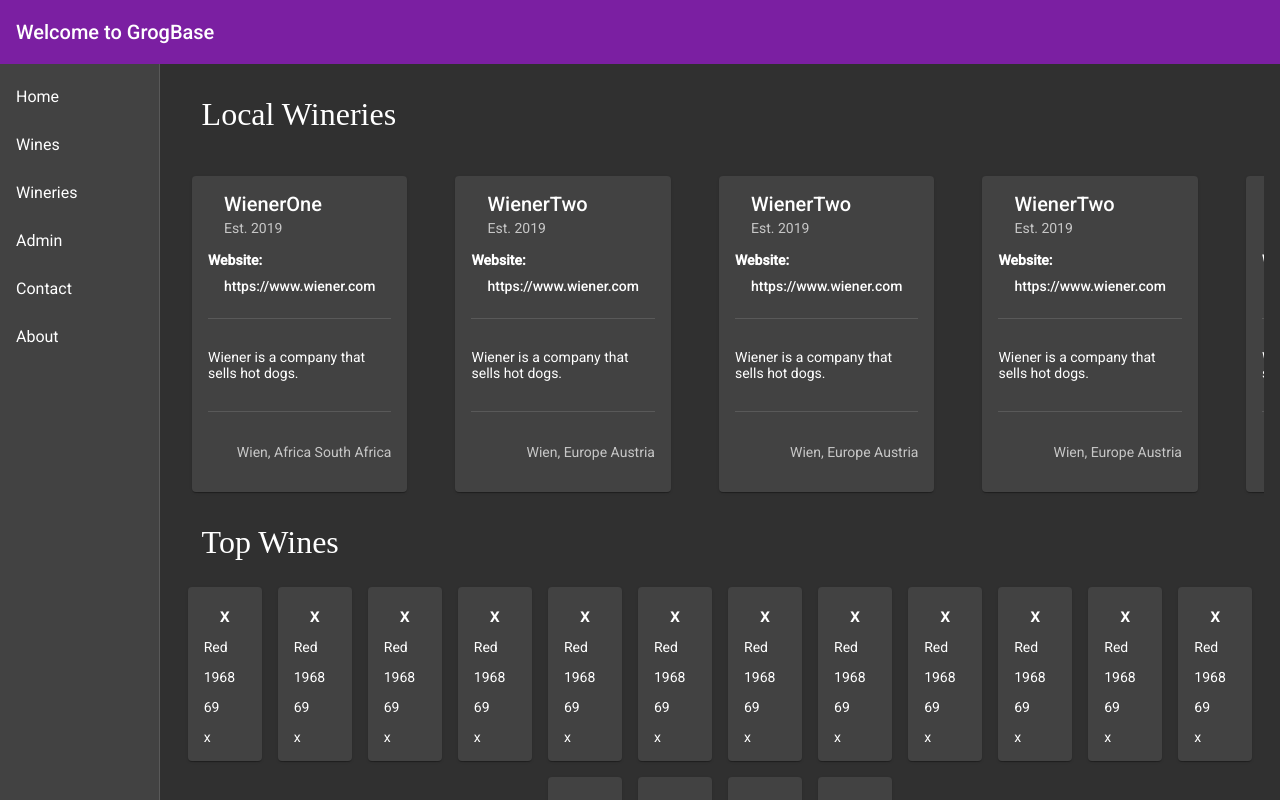
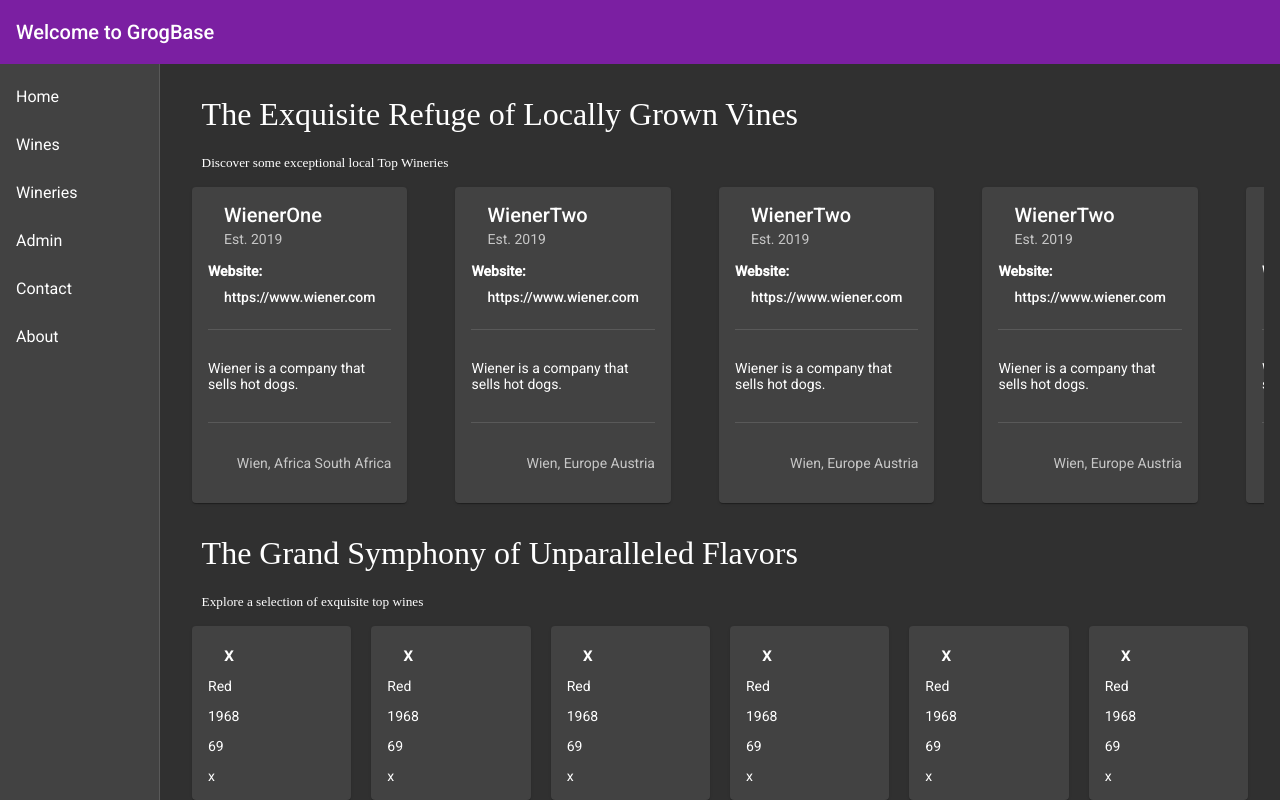
Before and after one commit to PeacefulCompany/GrogBase, an Angular app in the folder frontend/: page / in a window 1280 px wide. Shown: the top 800 px of the page. Built offline with nearby package versions, Linux system fonts and the light colour scheme.

Commit message:
Added wine component to _share

```diff
--- /dev/null
+++ b/frontend/src/app/_shared/wine/wine.component.html
@@ -0,0 +1,11 @@
+<mat-card class="Wines" >
+    <mat-card-header>
+        <mat-card-title>{{ wine.name }}</mat-card-title>
+    </mat-card-header>
+    <mat-card-content>
+        <p>{{ wine.type }}</p>
+        <p>{{ wine.year }}</p>
+        <p>{{ wine.price }}</p>
+        <p>{{ wine.description}}</p>
+    </mat-card-content>
+</mat-card>
--- a/frontend/src/app/home/home.component.html
+++ b/frontend/src/app/home/home.component.html
@@ -1,21 +1,17 @@
-<h2 class="title">Local Wineries</h2>
-<div class="winery">
+<h2 class="title">The Exquisite Refuge of Locally Grown Vines</h2>
+<h5 class="title2">Discover some exceptional local Top Wineries</h5>
+
+<div class="TopWineries">
   <app-winery
     *ngFor="let winery of Localwiener"
     [winery]="winery"
   ></app-winery>
 </div>
-<h2 class="title">Top Wines</h2>
-<div class="container">
-  <mat-card class="Wines" *ngFor="let item of TopWine">
-    <mat-card-header>
-      <mat-card-title>{{ item.name }}</mat-card-title>
-    </mat-card-header>
-    <mat-card-content>
-      <p>{{ item.type }}</p>
-      <p>{{ item.year }}</p>
-      <p>{{ item.price }}</p>
-      <p>{{ item.description}}</p>
-    </mat-card-content>
-  </mat-card>
+<h2 class="title">The Grand Symphony of Unparalleled Flavors</h2>
+<h5 class="title2">Explore a selection of exquisite top wines</h5>
+<div class="Wines">
+  <app-wine
+    *ngFor="let wine of TopWine"
+    [wine]="wine"
+  ></app-wine>
 </div>
--- a/frontend/src/app/home/home.component.sass
+++ b/frontend/src/app/home/home.component.sass
@@ -1,12 +1,7 @@
-.winery
+.TopWineries
     display: flex
     flex-direction: row
     flex-wrap: no-wrap
     height: fit-content
     overflow-y: auto
     gap: 1rem
-
-.container
-  display: flex
-  flex-wrap: wrap
-  gap: 1rem
--- a/frontend/src/app/home/home.module.ts
+++ b/frontend/src/app/home/home.module.ts
@@ -5,7 +5,7 @@ import { BrowserAnimationsModule } from '@angular/platform-browser/animations';
 import { MatToolbarModule } from '@angular/material/toolbar';
 import { MatSidenavModule } from '@angular/material/sidenav';
 import { MatListModule } from '@angular/material/list';
-import {MatCardModule} from '@angular/material/card';
+import { MatCardModule} from '@angular/material/card';
 import { HomeComponent } from './home.component';
 import { SharedModule } from '../_shared/shared.module';
 
--- a/frontend/src/app/wines/wines.component.html
+++ b/frontend/src/app/wines/wines.component.html
@@ -1 +1,7 @@
-<p>wines works!</p>
+<h1 class="title">Our Celestial Symphony of Grapes</h1>
+<div class="Wines">
+    <app-wine
+      *ngFor="let wine of WineList"
+    [wine]="wine"
+    ></app-wine>
+</div>
--- a/frontend/src/app/wines/wines.component.ts
+++ b/frontend/src/app/wines/wines.component.ts
@@ -1,4 +1,7 @@
 import { Component, OnInit } from '@angular/core';
+import { Wine, Winery } from '../_types';
+import { WineService } from '../_services/wine.service';
+
 
 @Component({
   selector: 'app-wines',
@@ -6,8 +9,11 @@ import { Component, OnInit } from '@angular/core';
   styleUrls: ['./wines.component.sass']
 })
 export class WinePage implements OnInit {
-
-  constructor() { }
+  WineList: Wine[] = [];
+  constructor( private wineService: WineService,) {
+    this.wineService.getAll()
+      .subscribe(res => this.WineList = res);
+  }
 
   ngOnInit(): void {
   }
--- a/frontend/src/styles.sass
+++ b/frontend/src/styles.sass
@@ -8,6 +8,19 @@ body
   font-weight: 500
   margin-left: 2vw
   margin-top: 2vh
+  margin-bottom: 0vh
+
+.title2
+    font-weight: 500
+    margin-left: 2vw
+    margin-bottom: 0vh
+
+.Wines
+   display: grid
+   grid-template-columns: repeat(auto-fit, minmax(150px, 1fr))
+   grid-gap: 20px
+   padding: 1rem
+
 
 ::-webkit-scrollbar
   width: 8px
```
Also changed, not shown: frontend/src/app/_shared/shared.module.ts (+6 -2 lines), frontend/src/app/_shared/wine/wine.component.ts (added, +13 -0 lines), frontend/src/app/_shared/wine/wine.component.sass (added), 1 other file (tests, documents, lock files or other folders).
